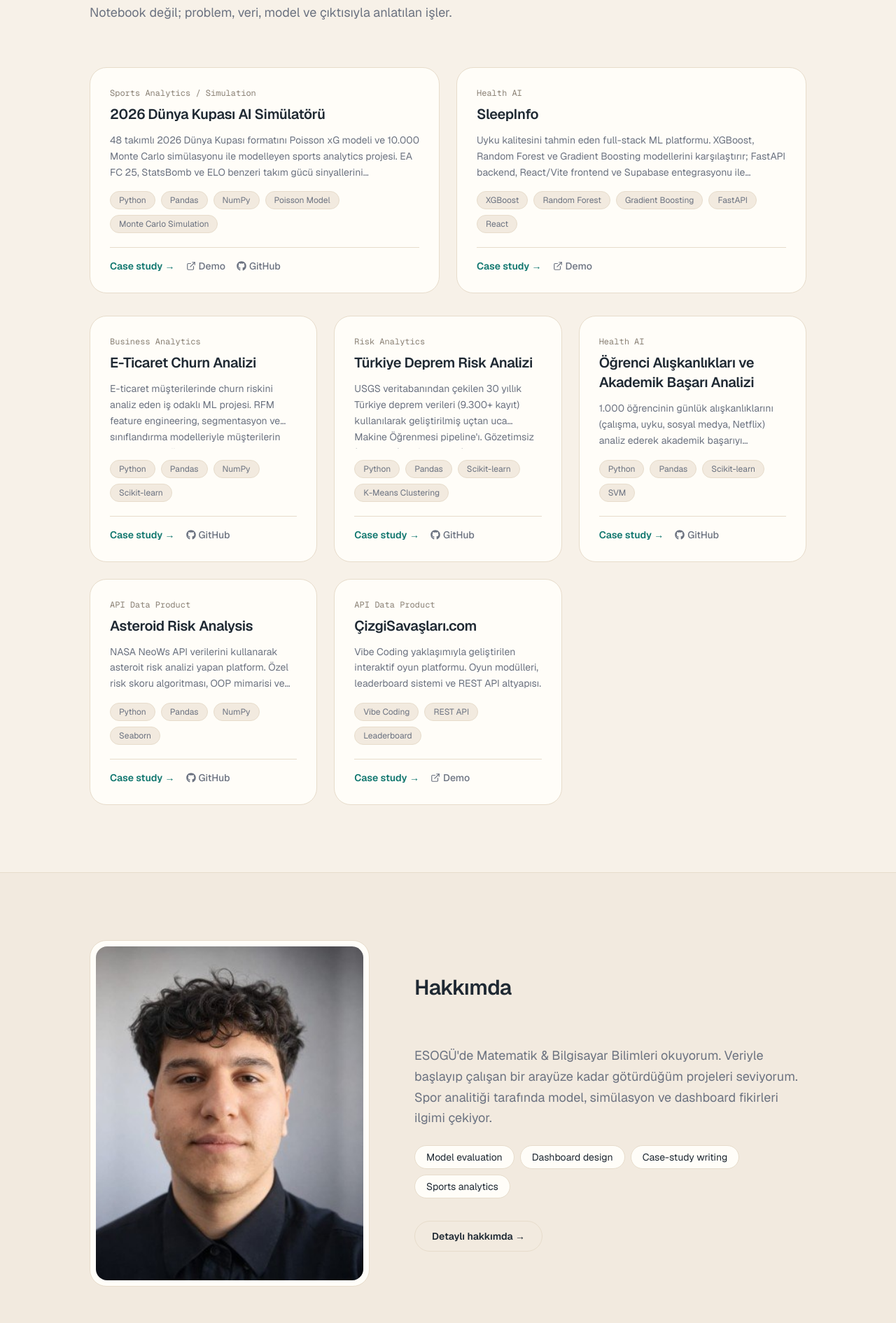
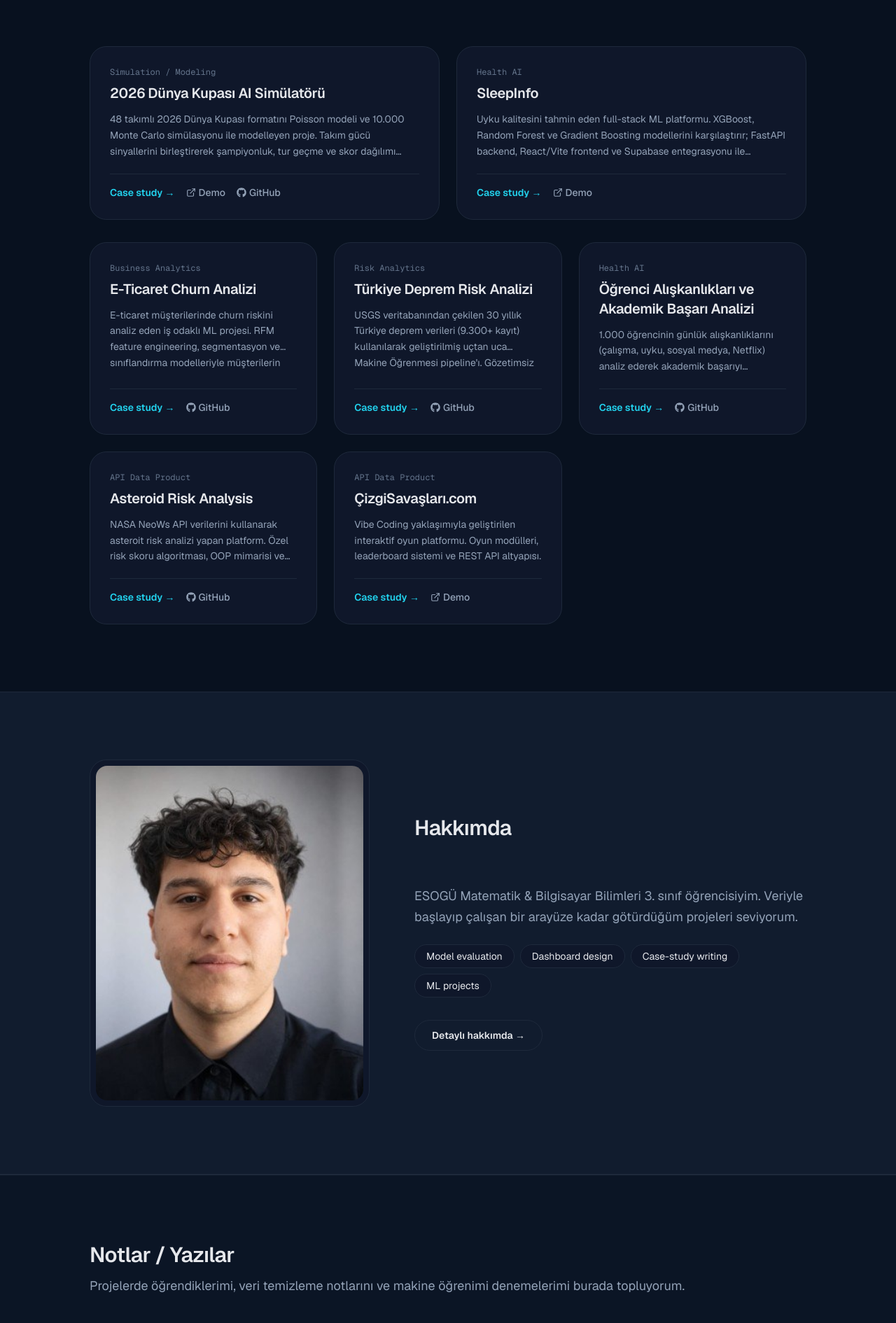
Before and after one commit to cemyildizcy/cemyildiz-portfolio, a Next.js app: page / in a window 1280 px wide. Shown: the part 870-2760 px from the top of the page at 70% size. Built offline with nearby package versions, Linux system fonts and the light colour scheme.

Commit message:
fix: align portfolio copy and default theme

```diff
--- a/src/app/about/page.tsx
+++ b/src/app/about/page.tsx
@@ -7,7 +7,7 @@ import { Mail, MapPin, GraduationCap, ArrowRight } from 'lucide-react';
 export const metadata = {
   title: 'Hakkımda | Cem Yıldız',
   description:
-    'Cem Yıldız — ESOGÜ Mat-Bil öğrencisi. Veri bilimi, makine öğrenimi ve spor analitiği.',
+    'Cem Yıldız — ESOGÜ Mat-Bil 3. sınıf öğrencisi. Veri bilimi ve makine öğrenimi.',
 };
 
 export default function AboutPage() {
--- a/src/app/blog/page.tsx
+++ b/src/app/blog/page.tsx
@@ -5,7 +5,7 @@ import { ArrowRight } from 'lucide-react';
 export const metadata = {
   title: 'Yazılar / Notlar | Cem Yıldız',
   description:
-    'Projelerde öğrendiklerimi, veri temizleme notlarını ve spor analitiği denemelerimi burada topluyorum.',
+    'Projelerde öğrendiklerimi, veri temizleme notlarını ve makine öğrenimi denemelerimi burada topluyorum.',
 };
 
 export default function BlogPage() {
@@ -20,8 +20,8 @@ export default function BlogPage() {
             Yazılar / Notlar
           </h1>
           <p className="mt-4 text-base leading-relaxed text-text-muted md:text-lg">
-            Projelerde öğrendiklerimi, veri temizleme notlarını ve spor
-            analitiği denemelerimi burada topluyorum.
+            Projelerde öğrendiklerimi, veri temizleme notlarını ve makine
+            öğrenimi denemelerimi burada topluyorum.
           </p>
         </div>
       </section>
--- a/src/app/layout.tsx
+++ b/src/app/layout.tsx
@@ -9,17 +9,15 @@ import "./globals.css";
 export const metadata: Metadata = {
   metadataBase: new URL("https://cemyildiz.net"),
   title: {
-    default: "Cem Yıldız — Veri Bilimi, ML & Spor Analitiği",
+    default: "Cem Yıldız — Veri Bilimi & Makine Öğrenimi",
     template: "%s | Cem Yıldız",
   },
   description:
-    "Matematik & Bilgisayar Bilimleri öğrencisiyim. Python, makine öğrenmesi ve Next.js ile spor analitiği ve etkileşimli dashboard projeleri geliştiriyorum.",
+    "ESOGÜ Matematik & Bilgisayar Bilimleri 3. sınıf öğrencisiyim. Veri bilimi, makine öğrenimi ve web tabanlı ürünler geliştiriyorum.",
   keywords: [
     "Cem Yıldız",
     "veri bilimi",
     "makine öğrenimi",
-    "spor analitiği",
-    "sports analytics",
     "Python",
     "dashboard",
     "portfolio",
@@ -32,9 +30,9 @@ export const metadata: Metadata = {
     locale: "tr_TR",
     url: "https://cemyildiz.net",
     siteName: "Cem Yıldız",
-    title: "Cem Yıldız — Veri Bilimi, ML & Spor Analitiği",
+    title: "Cem Yıldız — Veri Bilimi & Makine Öğrenimi",
     description:
-      "Veriyi projeye, projeyi anlatılabilir ürüne çeviriyorum. DS/ML ve spor analitiği projeleri.",
+      "Veriyi projeye, projeyi anlatılabilir ürüne çeviriyorum. Veri bilimi ve makine öğrenimi projeleri.",
     images: [
       {
         url: "/og-image.png",
@@ -46,7 +44,7 @@ export const metadata: Metadata = {
   },
   twitter: {
     card: "summary_large_image",
-    title: "Cem Yıldız — Veri Bilimi, ML & Spor Analitiği",
+    title: "Cem Yıldız — Veri Bilimi & Makine Öğrenimi",
     description:
       "Veriyi projeye, projeyi anlatılabilir ürüne çeviriyorum.",
   },
@@ -62,9 +60,9 @@ const jsonLd = {
   "@type": "Person",
   name: "Cem Yıldız",
   url: "https://cemyildiz.net",
-  jobTitle: "Veri Bilimi & Spor Analitiği",
+  jobTitle: "Veri Bilimi & Makine Öğrenimi",
   description:
-    "ESOGÜ Matematik & Bilgisayar Bilimleri öğrencisi. Veri bilimi, makine öğrenmesi ve spor analitiği projeleri geliştiriyor.",
+    "ESOGÜ Matematik & Bilgisayar Bilimleri 3. sınıf öğrencisi. Veri bilimi, makine öğrenimi ve web tabanlı ürünler geliştiriyor.",
   alumniOf: {
     "@type": "CollegeOrUniversity",
     name: "Eskişehir Osmangazi Üniversitesi",
@@ -72,7 +70,6 @@ const jsonLd = {
   knowsAbout: [
     "Data Science",
     "Machine Learning",
-    "Sports Analytics",
     "Python",
     "Dashboard Development",
   ],
@@ -100,7 +97,7 @@ export default function RootLayout({
         />
       </head>
       <body className="antialiased min-h-screen bg-background text-text">
-        <ThemeProvider attribute="data-theme" defaultTheme="light" enableSystem={false}>
+        <ThemeProvider attribute="data-theme" defaultTheme="dark" enableSystem={false}>
           <Navbar />
           {children}
           <Footer />
--- a/src/components/layout/Footer.tsx
+++ b/src/components/layout/Footer.tsx
@@ -34,8 +34,8 @@ export const Footer = () => {
           <div className="max-w-sm">
             <p className="text-base font-semibold text-text">Cem Yıldız</p>
             <p className="mt-2 text-sm leading-relaxed text-text-muted">
-              Matematik &amp; Bilgisayar Bilimleri öğrencisi. Veri bilimi,
-              makine öğrenmesi ve spor analitiği projeleri geliştiriyorum.
+              ESOGÜ Matematik &amp; Bilgisayar Bilimleri 3. sınıf öğrencisi.
+              Veri bilimi, makine öğrenimi ve web tabanlı projeler geliştiriyorum.
             </p>
           </div>
 
--- a/src/components/sections/AboutSection.tsx
+++ b/src/components/sections/AboutSection.tsx
@@ -6,13 +6,13 @@ import { ScrollReveal } from '@/components/ui/ScrollReveal';
 import { SectionHeading } from '@/components/ui/SectionHeading';
 
 const aboutPreview =
-  "ESOGÜ'de Matematik & Bilgisayar Bilimleri okuyorum. Veriyle başlayıp çalışan bir arayüze kadar götürdüğüm projeleri seviyorum. Spor analitiği tarafında model, simülasyon ve dashboard fikirleri ilgimi çekiyor.";
+  "ESOGÜ Matematik & Bilgisayar Bilimleri 3. sınıf öğrencisiyim. Veriyle başlayıp çalışan bir arayüze kadar götürdüğüm projeleri seviyorum.";
 
 const currentFocusItems = [
   'Model evaluation',
   'Dashboard design',
   'Case-study writing',
-  'Sports analytics',
+  'ML projects',
 ];
 
 export function AboutSection() {
--- a/src/components/sections/BlogPreviewSection.tsx
+++ b/src/components/sections/BlogPreviewSection.tsx
@@ -17,7 +17,7 @@ export function BlogPreviewSection() {
         <div className="mb-12 flex flex-col justify-between gap-4 sm:flex-row sm:items-end">
           <SectionHeading
             title="Notlar / Yazılar"
-            subtitle="Projelerde öğrendiklerimi, veri temizleme notlarını ve spor analitiği denemelerimi burada topluyorum."
+            subtitle="Projelerde öğrendiklerimi, veri temizleme notlarını ve makine öğrenimi denemelerimi burada topluyorum."
             align="left"
           />
           <Link
--- a/src/components/sections/HeroSection.tsx
+++ b/src/components/sections/HeroSection.tsx
@@ -150,7 +150,7 @@ export function HeroSection() {
         animate="visible"
         className="mx-auto mt-12 grid max-w-[var(--container)] grid-cols-2 gap-3 px-[var(--gutter-mobile)] sm:grid-cols-4 sm:px-[var(--gutter-tablet)] lg:px-[var(--gutter-desktop)]"
       >
-        {['2. sınıf / ESOGÜ Mat-Bil', 'Python + ML', 'Sports analytics', 'Next.js dashboards'].map(
+        {['3. sınıf / ESOGÜ Mat-Bil', 'Python + ML', 'Veri bilimi', 'Next.js projeleri'].map(
           (label) => (
             <div
               key={label}
--- a/src/components/sections/ProjectsSection.tsx
+++ b/src/components/sections/ProjectsSection.tsx
@@ -52,7 +52,7 @@ interface ProjectCardProps {
   featured?: boolean;
 }
 
-function ProjectCard({ project, featured = false }: ProjectCardProps) {
+function ProjectCard({ project }: ProjectCardProps) {
   return (
     <article className="group flex h-full flex-col rounded-[var(--radius-lg)] border border-border bg-surface p-6 transition-all duration-300 hover:-translate-y-[3px] hover:border-accent hover:shadow-[var(--shadow-md)] md:p-7">
       {/* Category + title */}
@@ -66,19 +66,7 @@ function ProjectCard({ project, featured = false }: ProjectCardProps) {
         {project.description}
       </p>
 
-      {/* Tech badges */}
-      <div className="mt-4 flex flex-wrap gap-2">
-        {project.technologies.slice(0, featured ? 5 : 4).map((tech) => (
-          <span
-            key={tech}
-            className="rounded-full border border-border bg-surface-muted px-3 py-1 text-xs text-text-muted"
-          >
-            {tech}
-          </span>
-        ))}
-      </div>
 
-      {/* Links */}
       <div className="mt-5 flex flex-wrap items-center gap-4 border-t border-border pt-4 text-sm">
         <Link
           href={`/projects/${project.slug}`}
--- a/src/data/portfolio.ts
+++ b/src/data/portfolio.ts
@@ -83,11 +83,11 @@ export interface PortfolioData {
 export const portfolioData: PortfolioData = {
   hero: {
     name: "Cem Yıldız",
-    eyebrow: "ESOGÜ Mat-Bil · Veri Bilimi · Spor Analitiği",
+    eyebrow: "ESOGÜ Mat-Bil · 3. sınıf · Veri Bilimi",
     title: "Veriyi projeye, projeyi anlatılabilir ürüne çeviriyorum.",
-    subtitle: "DS / ML · Spor Analitiği",
+    subtitle: "Veri Bilimi / ML",
     description:
-      "Matematik & Bilgisayar Bilimleri öğrencisiyim. Python, makine öğrenmesi ve Next.js ile spor analitiği ve etkileşimli dashboard projeleri geliştiriyorum.",
+      "ESOGÜ Matematik & Bilgisayar Bilimleri 3. sınıf öğrencisiyim. Python, makine öğrenimi ve web tabanlı ürünler geliştiriyorum.",
     cta: "Projeleri gör",
   },
 
@@ -101,7 +101,7 @@ export const portfolioData: PortfolioData = {
       "Model evaluation",
       "Dashboard design",
       "Case-study writing",
-      "Sports analytics",
+      "ML projects",
     ],
   },
 
@@ -110,7 +110,7 @@ export const portfolioData: PortfolioData = {
       id: 7,
       title: "2026 Dünya Kupası AI Simülatörü",
       description:
-        "48 takımlı 2026 Dünya Kupası formatını Poisson xG modeli ve 10.000 Monte Carlo simülasyonu ile modelleyen sports analytics projesi. EA FC 25, StatsBomb ve ELO benzeri takım gücü sinyallerini birleştirerek şampiyonluk, tur geçme ve skor dağılımı olasılıklarını Streamlit dashboard'da sunar.",
+        "48 takımlı 2026 Dünya Kupası formatını Poisson modeli ve 10.000 Monte Carlo simülasyonu ile modelleyen proje. Takım gücü sinyallerini birleştirerek şampiyonluk, tur geçme ve skor dağılımı olasılıklarını Streamlit dashboard'da sunar.",
       technologies: [
         "Python",
         "Pandas",
@@ -379,7 +379,7 @@ export const portfolioData: PortfolioData = {
     blog: {
       title: "Notlar / Yazılar",
       subtitle:
-        "Projelerde öğrendiklerimi, veri temizleme notlarını ve spor analitiği denemelerini burada topluyorum.",
+        "Projelerde öğrendiklerimi, veri temizleme notlarını ve makine öğrenimi denemelerini burada topluyorum.",
     },
     contact: {
       title: "Bir proje, staj veya fikir konuşalım.",
--- a/src/data/projectHelpers.ts
+++ b/src/data/projectHelpers.ts
@@ -25,8 +25,8 @@ function inferCategory(project: Project): string {
   const text =
     `${project.title} ${project.description} ${project.technologies.join(' ')}`.toLowerCase();
 
-  if (text.includes('simülatör') || text.includes('monte carlo') || text.includes('sports'))
-    return 'Sports Analytics / Simulation';
+  if (text.includes('simülatör') || text.includes('monte carlo'))
+    return 'Simulation / Modeling';
   if (text.includes('deprem') || text.includes('earthquake'))
     return 'Risk Analytics';
   if (text.includes('uyku') || text.includes('sleep'))
--- a/src/types/index.ts
+++ b/src/types/index.ts
@@ -25,7 +25,7 @@ export interface SocialLink {
 
 /** Project category for filtering and visual treatment */
 export type ProjectCategory =
-  | "Sports Analytics / Simulation"
+  | "Simulation / Modeling"
   | "Health AI"
   | "Business Analytics"
   | "Risk Analytics"
```
